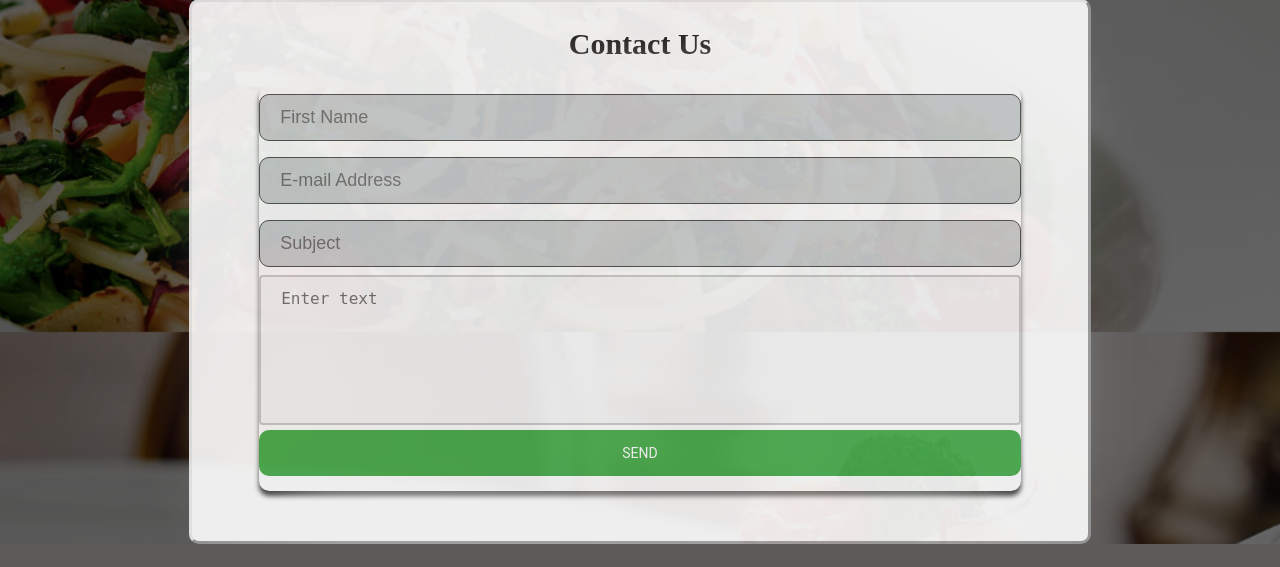
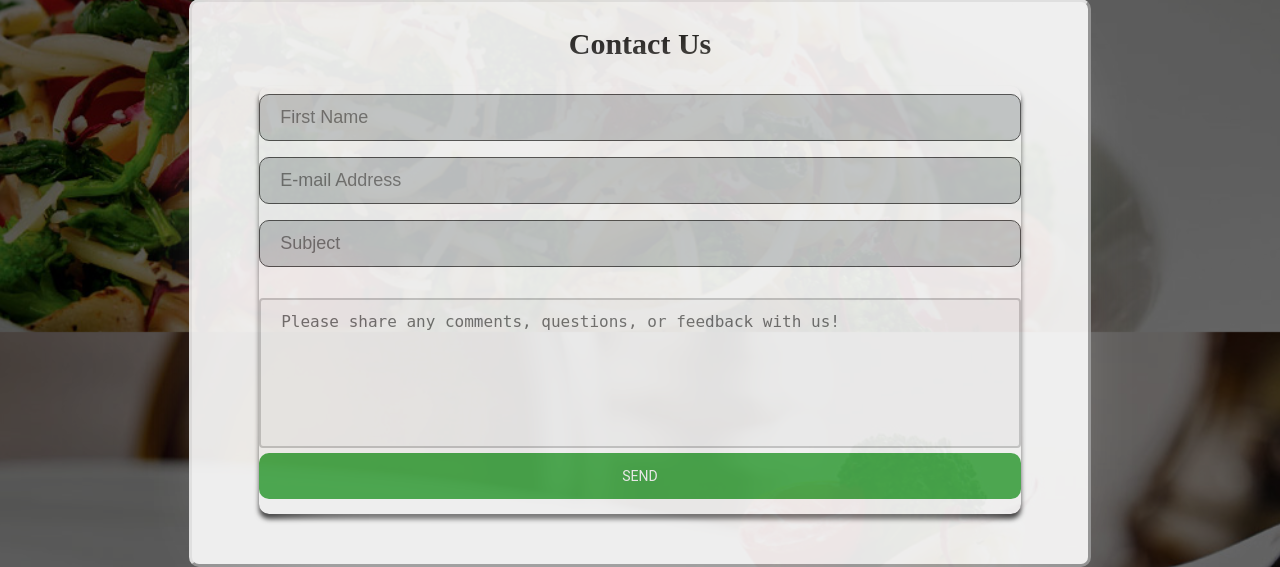
Before and after one commit to lquick94/Bob-s, a PHP site: page /contact.php in a window 1280 px wide. Shown: the part 468-1035 px from the top of the page. Before the commit the page ends 1012 px from the top, so only its background shows below. Run offline with PHP 8.4, Linux system fonts and the light colour scheme; some libraries are stand-ins or nearby versions.

Commit message:
Signed-off-by: lquick94 <quickl14@students.ecu.edu>

```diff
--- a/contact.php
+++ b/contact.php
@@ -42,10 +42,10 @@ if (empty($_POST) == false) {
 
 	<div class = 'form'>
 		<form action="" method="post">
-			<input type="text" name = "first_name" placeholder="First Name" /><br>
-			<input type="text" name = "email" placeholder="E-mail Address"/><br>
-			<input type="text" name = "subject" placeholder="Subject"/>
-			<textarea name="message" placeholder = "Enter text"></textarea>
+			<input type="text" name = "first_name" placeholder="First Name" />
+			<input type="text" name = "email" placeholder="E-mail Address"/>
+			<input type="text" name = "subject" placeholder="Subject"/><br><br>
+			<textarea name="message" placeholder = "Please share any comments, questions, or feedback with us!"></textarea>
 			<input type = "submit" value = "Send"/>
 		</form>
 	</div>
```
